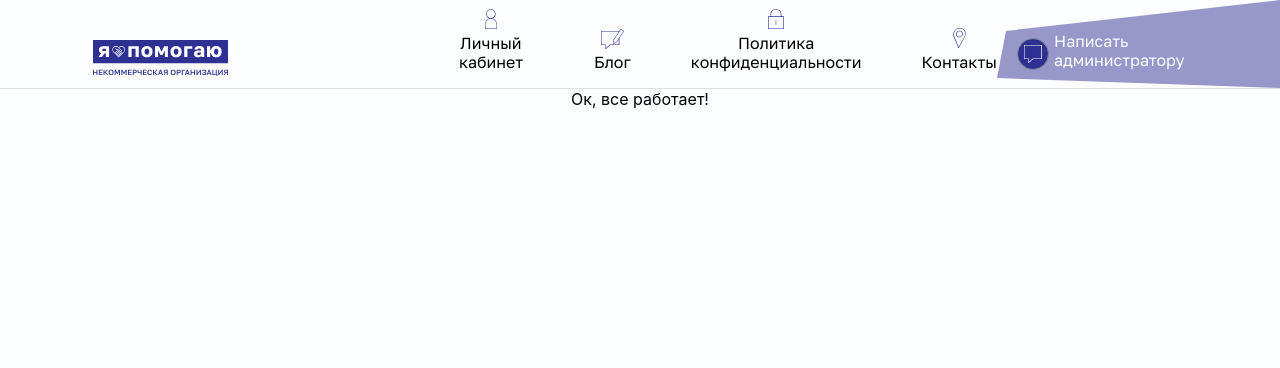
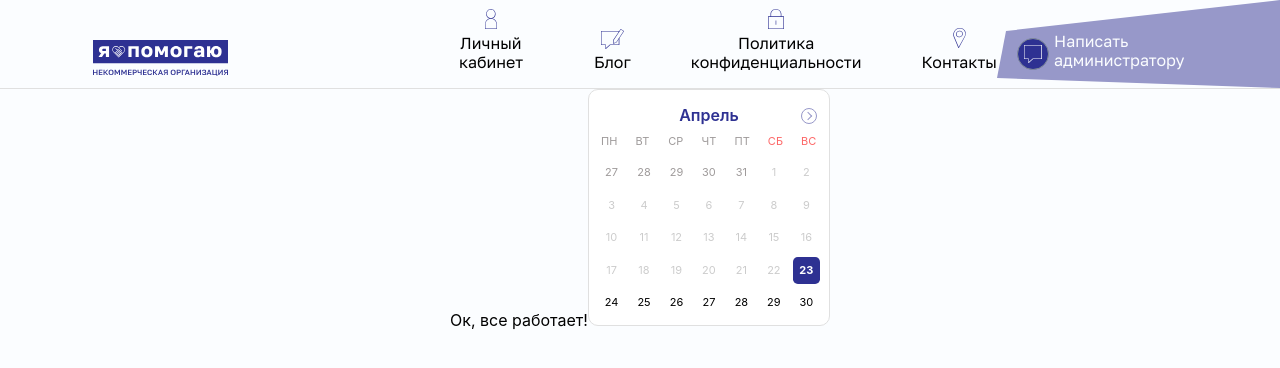
Before and after one commit to vartuom/i-am-helping, a React (Create React App) app: page /anotherTestPage in a window 1280 px wide. Shown: the top 368 px of the page. Built offline with nearby package versions, Linux system fonts and the light colour scheme.

Commit message:
Добавлен календарь

```diff
--- a/package.json
+++ b/package.json
@@ -9,9 +9,11 @@
     "@types/jest": "^27.5.2",
     "@types/node": "^16.18.23",
     "@types/react": "^18.0.37",
+    "@types/react-datepicker": "^4.10.0",
     "@types/react-dom": "^18.0.11",
     "clsx": "^1.2.1",
     "react": "^18.2.0",
+    "react-datepicker": "^4.11.0",
     "react-dom": "^18.2.0",
     "react-router-dom": "^6.10.0",
     "react-scripts": "5.0.1",
--- /dev/null
+++ b/src/components/calendar/Calendar.scss
@@ -0,0 +1,81 @@
+@use '../../constants/scss-variables';
+.react-datepicker {
+  font: inherit;
+  font-size: 11px;
+  border-radius: 10px;
+  border-color: #E0E0E0;
+}
+
+.react-datepicker__header {
+  background-color: transparent;
+  border-bottom: none;
+  padding-bottom: 0;
+  padding-top: 15px;
+}
+
+.react-datepicker__current-month {
+  color: scss-variables.$colorMain;
+  text-transform: capitalize;
+  font-size: 16px;
+  font-weight: 600;
+}
+
+.react-datepicker__navigation {
+  border-radius: 100%;
+  border: 1px solid scss-variables.$colorSupport;
+  width: 16px;
+  height: 16px;
+  top: 18px;
+  &.react-datepicker__navigation--next {
+    right: 12px;
+  }
+  &.react-datepicker__navigation--previous {
+    left: 12px;
+  }
+}
+
+.react-datepicker__day-name {
+  margin: 0.19rem;
+}
+
+.react-datepicker__navigation-icon::before {
+  border-width: 1px 1px 0 0;
+  border-color: scss-variables.$colorSupport;
+  width: 5px;
+  height: 5px;
+  top: 9px;
+}
+
+.react-datepicker__navigation-icon--next::before {
+  left: -2px;
+}
+
+.react-datepicker__navigation-icon--previous::before {
+  right: -2px;
+}
+
+.react-datepicker__day-name {
+  color: #9F9B9B;
+  text-transform: uppercase;
+  &:nth-last-child(-n+2) {
+    color: #FD6868;
+  }
+}
+
+.react-datepicker__day--today {
+  background-color: scss-variables.$colorSupport;
+  border-radius: 0.3rem;
+}
+
+.react-datepicker__day--selected {
+  background-color: scss-variables.$colorMain;
+  color: white;
+}
+
+.react-datepicker__day--keyboard-selected {
+  background-color: scss-variables.$colorSupport;
+}
+
+.react-datepicker__day--outside-month {
+  color: #9F9B9B;
+}
--- /dev/null
+++ b/src/components/calendar/Calendar.tsx
@@ -0,0 +1,22 @@
+import React, { useState } from "react";
+import DatePicker, { registerLocale } from "react-datepicker";
+import ru from 'date-fns/locale/ru';
+import "react-datepicker/dist/react-datepicker.css";
+import "./Calendar.scss";
+
+registerLocale('ru', ru);
+const Calendar = () => {
+  const [startDate, setStartDate] = useState(new Date());
+  return (
+    <DatePicker
+      inline
+      locale={ru}
+      selected={startDate}
+      onChange={(date) => setStartDate(date!)}
+      minDate={new Date()}
+      dateFormatCalendar='LLLL'
+    />
+  );
+};
+
+export default Calendar;
--- a/src/pages/anotherTestPage.tsx
+++ b/src/pages/anotherTestPage.tsx
@@ -1,9 +1,11 @@
 import React from 'react';
+import Calendar from '../components/calendar/Calendar';
 
 const AnotherTestPage = () => {
     return (
         <div>
             Ок, все работает!
+            <Calendar />
         </div>
     );
 };
```
Also changed, not shown: 2 other files (tests, documents, lock files or other folders).
